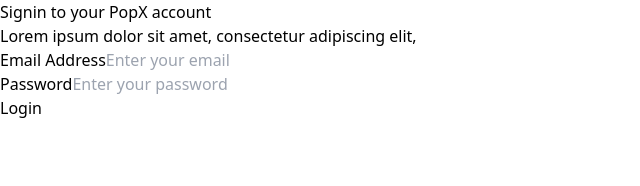
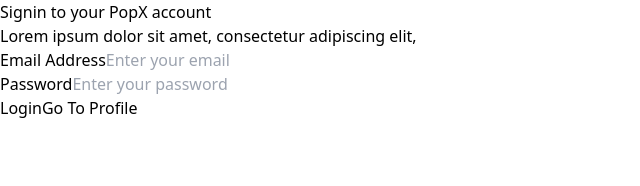
Before and after one commit to kunalrana9458/popxpro, a React (Vite) app: page /login in a window 1280 px wide. Shown: the top 186 px of the page, without its empty margins (0-640 px from the left). Built offline with nearby package versions, Linux system fonts and the light colour scheme.

Commit message:
go to profile

```diff
--- a/src/components/LoginForm.jsx
+++ b/src/components/LoginForm.jsx
@@ -1,11 +1,14 @@
 import React, { useState } from "react";
+import {useNavigate} from 'react-router-dom'
 import IconButton from "./IconButton";
+
 
 
 const LoginForm = () => {
   const [email, setEmail] = useState("");
-  const [password, setPassword] = useState("");
+  const [password, setPassword] = useState("")
 
+  const navigate = useNavigate()
 
 
   const handleSubmit = async (e) => {
@@ -73,6 +76,10 @@
         customClass='bg-[#767676] text-lg font-semibold opacity-[60%] text-[#f4f4f4] p-y-2'
         text='Login'
       />
+
+      <button
+      type="button"
+      onClick={() => navigate("/profile")}>Go To Profile</button>
     </form>
   );
 };
```
